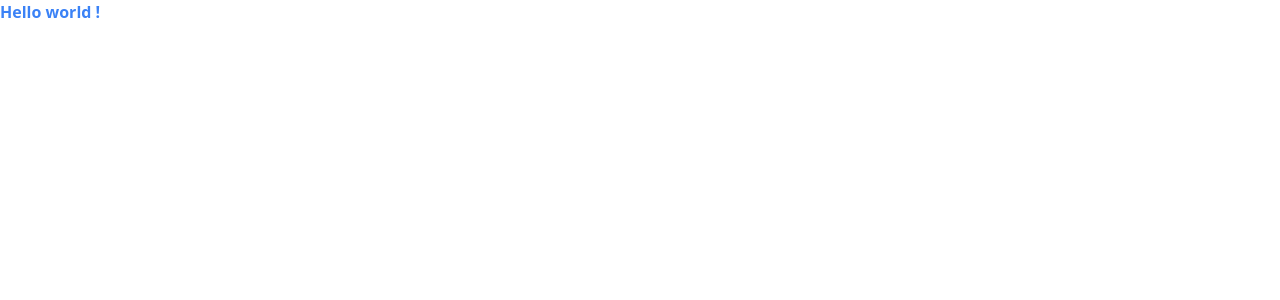
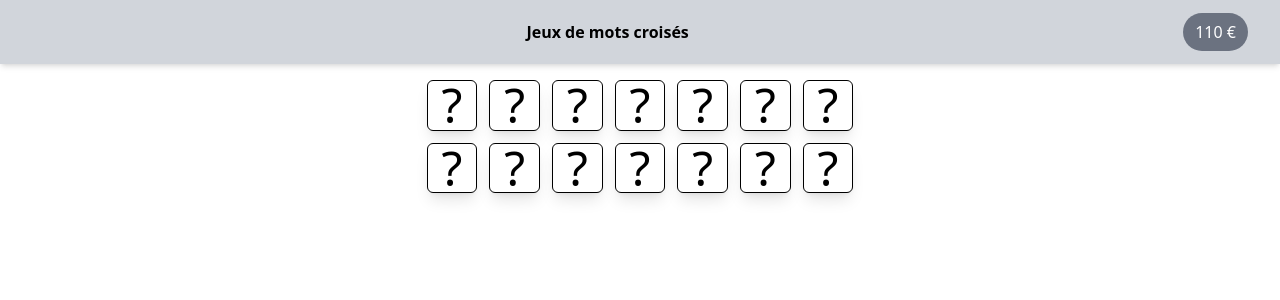
Before and after one commit to nbert71/mots-croises-front, a Svelte app: page / in a window 1280 px wide. Shown: the top 300 px of the page. Built offline with nearby package versions, Linux system fonts and the light colour scheme.

Commit message:
✨ component Letter + Navbar

```diff
--- a/src/App.svelte
+++ b/src/App.svelte
@@ -1 +1,15 @@
-<h1 class="font-bold text-blue-500">Hello world !</h1>
+<Navbar />
+
+<div class=" w-1/3 grid grid-cols-7 gap-3">
+    {#each letters as letter, i}
+        <Letter letter={letters[i]} />
+    {/each}
+</div>
+
+<script>
+    import Letter from "./components/Letter.svelte";
+    import Navbar from "./components/Navbar.svelte";
+
+    let letters = "ABCDEFGHIJKLMNOPQRSTUVWXZ".split('').slice(0, 14);
+
+</script>
--- a/src/app.css
+++ b/src/app.css
@@ -1,3 +1,9 @@
 @tailwind base;
 @tailwind components;
 @tailwind utilities;
+
+#app {
+    display: flex;
+    flex-direction: column;
+    align-items: center;
+}
--- /dev/null
+++ b/src/components/Letter.svelte
@@ -0,0 +1,17 @@
+<script>
+    export let letter;
+    export let revealed = false;
+
+    function reveal() {
+        revealed = true;
+    }
+</script>
+
+<button on:click={reveal} class="w-full aspect-square cursor-pointer flex items-center justify-center text-5xl
+    border border-black rounded-md bg-white shadow-lg hover:bg-gray-100 hover:scale-110 transition-all">
+    {#if revealed}
+        {letter}
+    {:else}
+        ?
+    {/if}
+</button>
--- /dev/null
+++ b/src/components/Navbar.svelte
@@ -0,0 +1,17 @@
+<header class="w-full h-16 bg-gray-300 shadow-md flex justify-between items-center mb-4 px-8">
+    <div class="navbar-left"></div>
+    <div class="navbar-middle">
+        Jeux de mots croisés
+    </div>
+    <div class="navbar-right">
+        <span class="bg-gray-500 text-white px-3 py-2 rounded-full">
+            110 €
+        </span>
+    </div>
+</header>
+
+<style>
+    .navbar-middle {
+        @apply font-bold;
+    }
+</style>
```
